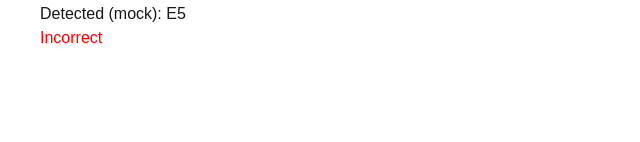
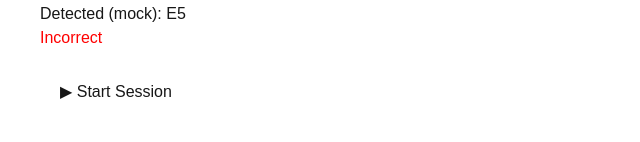
Before and after one commit to DaveBunyan1/violin-practice-app, a Next.js app in the folder frontend/: page / in a window 1280 px wide. Shown: the part 158-300 px from the top of the page, without its empty margins (0-640 px from the left). Built offline with nearby package versions, Linux system fonts and the light colour scheme; no server answers.

Commit message:
Commiting to refactor

```diff
--- a/frontend/app/page.tsx
+++ b/frontend/app/page.tsx
@@ -23,6 +23,7 @@ export default function Page() {
   const [connected, setConnected] = useState(false);
   const [time, setTime] = useState(0);
   const [mockNote, setMockNote] = useState<string | null>(null);
+  const [ws, setWs] = useState<WebSocket | null>(null);
 
   useEffect(() => {
     const mock = setInterval(() => {
@@ -53,12 +54,6 @@ export default function Page() {
       setConnected(true);
     };
 
-    // ws.onmessage = (event) => {
-    //   const msg = JSON.parse(event.data);
-
-    //   setData(msg.data); // matches your backend structure
-    // };
-
     ws.onmessage = (event) => {
       console.log(JSON.parse(event.data));
     };
@@ -68,8 +63,20 @@ export default function Page() {
       setConnected(false);
     };
 
+    setWs(ws);
+
     return () => ws.close();
   }, []);
+
+  const startSession = () => {
+    if (!ws) return;
+
+    ws.send(
+      JSON.stringify({
+        type: "start_session",
+      }),
+    );
+  };
 
   return (
     <div style={{ padding: 40, fontFamily: "sans-serif" }}>
@@ -95,6 +102,16 @@ export default function Page() {
           {isCorrect ? "Correct" : "Incorrect"}
         </p>
       </div>
+      <button
+        onClick={startSession}
+        style={{
+          marginTop: 20,
+          padding: "10px 20px",
+          fontSize: 16,
+        }}
+      >
+        ▶ Start Session
+      </button>
     </div>
   );
 }
```
Also changed, not shown: 1 other file (tests, documents, lock files or other folders).
